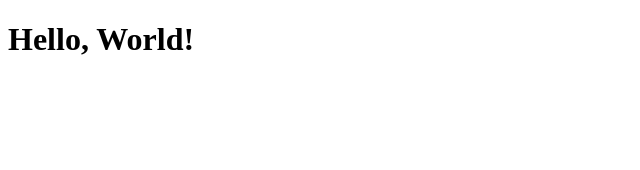
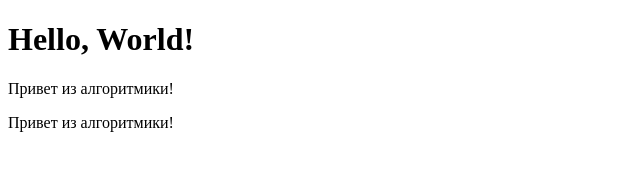
Before and after one commit to Happiness5858/first_project, a plain HTML site: page index.html in a window 1280 px wide. Shown: the whole page, without its empty margins (0-640 px from the left). Drawn offline with Linux system fonts and the light colour scheme.

Commit message:
Added paragraphs

```diff
--- a/index.html
+++ b/index.html
@@ -6,5 +6,7 @@
 </head>
 <body>
   <h1>Hello, World!</h1>
+  <p>Привет из алгоритмики!</p>
+  <p>Привет из алгоритмики!</p>
 </body>
 </html>
```
